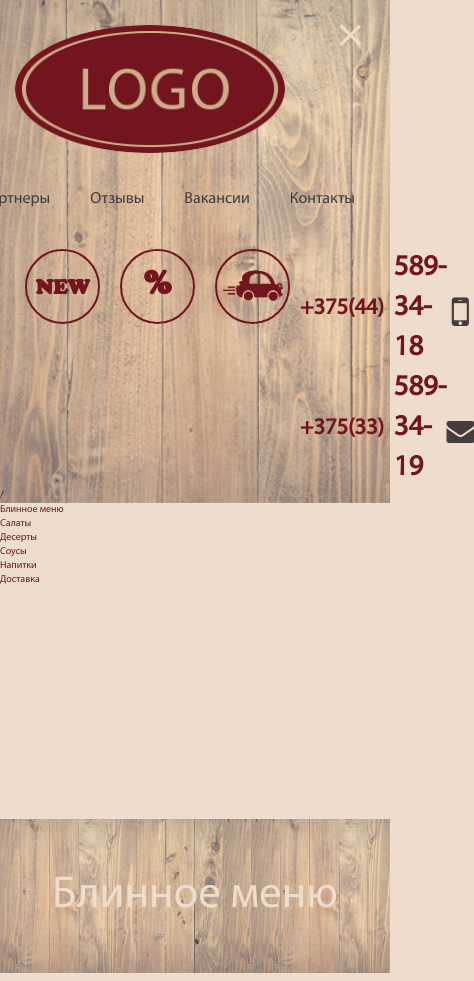
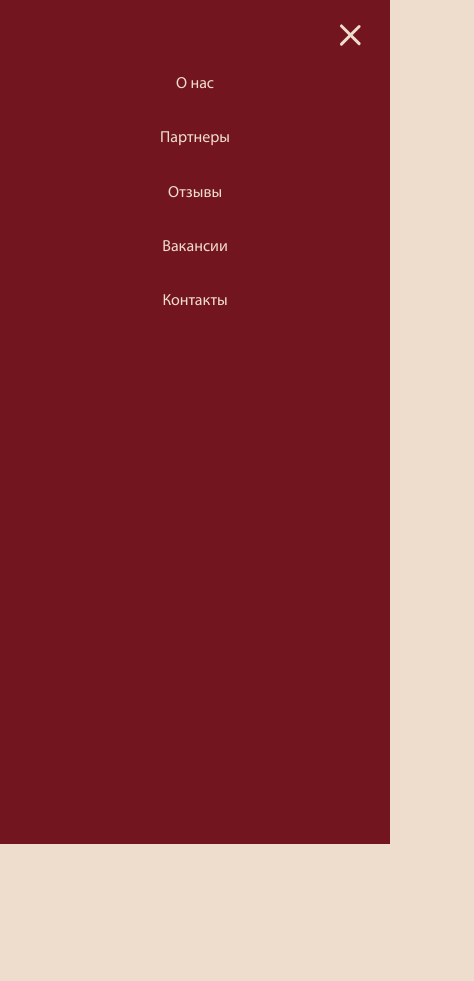
Before and after one commit to OlgaNaranovich/blin, a website: page index.html in a window 390 px wide. Both pictures are taken after a click on the link 351 px from the left and 39 px from the top of the page. Shown: the whole page, 474 px wide, since content can reach past the window. After the commit the page ends 852 px from the top, so only its background shows below. Drawn offline with nearby package versions, Linux system fonts and the light colour scheme; files whose address does not match are found by name.

Commit message:
HEADER responsive

```diff
--- a/index.html
+++ b/index.html
@@ -1,33 +1,38 @@
-<!DOCTYPE html>
+<!doctype html>
 <html lang="ru">
-	<head>
-		<meta charset="utf-8">
-		<title>BLIN</title>
+  <head>
+    <!-- Required meta tags -->
+    <meta charset="utf-8">
+    <meta name="viewport" content="width=device-width, initial-scale=1, shrink-to-fit=no">
+
+    <!-- Bootstrap CSS -->
+
+		<link rel="stylesheet" href="libs/font-awesome-4.7.0/css/font-awesome.min.css" />
+		<!-- <link rel="stylesheet" href="libs/owl.carousel.2.1.0/assets/owl.carousel.min.css" /> -->
+
 		<link rel="stylesheet" href="https://stackpath.bootstrapcdn.com/bootstrap/4.1.3/css/bootstrap.min.css" integrity="sha384-MCw98/SFnGE8fJT3GXwEOngsV7Zt27NXFoaoApmYm81iuXoPkFOJwJ8ERdknLPMO" crossorigin="anonymous">
-		<link rel="stylesheet" href="libs/font-awesome-4.7.0/css/font-awesome.min.css" />
-		<link rel="stylesheet" href="libs/owl.carousel.2.1.0/assets/owl.carousel.min.css" />
 		<link rel="stylesheet" type="text/css" href="css/style.css" />
+		<title>blin</title>
 	</head>
 
 	<body>
+		<!-- <div class="alert alert-primary" role="alert">
+  A simple primary alert—check it out!
+</div> -->
 
 		<a href="#" id="toggle-menu" class="toggle-menu" onclick="toggleMenu()"><span></span></a>
 
 		<header class="header section-wood">
-			<div class="container">
+			<div class="container-fluid">
 				<div class="row">
 
-					<div class="col-md-3">
+					<div class="col-md-3 col-sm-12">
 						<div class="header-left">
 							<a href="index.html"><img src="img/logo-top.png" alt="logo"></a>
-							<!-- <form>
-								<input type="search" placeholder="Поиск по сайту">
-								<div class="button">Поиск</div>
-							</form> -->
 						</div> <!-- END header-left -->
-					</div>	<!-- /.col-md-3 -->
+					</div>	<!-- /.col-md-3 col-sm-12 -->
 
-					<div class="col-md-9">
+					<div class="col-md-9 col-sm-12">
 						<div class="header-right">
 							<nav id="header_nav" class="header-right_nav">
 								<ul class="header-right_nav_ul">
@@ -61,9 +66,14 @@
 									<a href="#"><i class="fa fa-mobile"></i></a>
 									<a href="#"><i class="fa fa-envelope"></i></a>
 								</div>
-							</div>
+							</div> <!--END header-right_content-->
+
+							<form class="header-right_form">
+								<input type="search" placeholder="Поиск по сайту">
+								<button class="button">Поиск</button>
+							</form>
 						</div> <!--END header-right-->
-					</div> <!-- /.col-md-9 -->
+					</div> <!-- /.col-md-9 col-sm-12 -->
 
 				</div> <!-- END ROW -->
 			</div> / <!-- END CONTAINER -->
@@ -133,13 +143,12 @@
 			<h2>Блинное меню</h2>
 		</section>
 
-		<!-- <script>document.write('<script src="http://' + (location.host || '${1:localhost}').split(':')[0] + ':${2:35729}/livereload.js?snipver=1"></' + 'script>')</script> -->
 
-		<script src="https://code.jquery.com/jquery-3.3.1.slim.min.js" integrity="sha384-q8i/X+965DzO0rT7abK41JStQIAqVgRVzpbzo5smXKp4YfRvH+8abtTE1Pi6jizo" crossorigin="anonymous"></script>
-		<script src="https://cdnjs.cloudflare.com/ajax/libs/popper.js/1.14.3/umd/popper.min.js" integrity="sha384-ZMP7rVo3mIykV+2+9J3UJ46jBk0WLaUAdn689aCwoqbBJiSnjAK/l8WvCWPIPm49" crossorigin="anonymous"></script>
-		<script src="https://stackpath.bootstrapcdn.com/bootstrap/4.1.1/js/bootstrap.min.js" integrity="sha384-ChfqqxuZUCnJSK3+MXmPNIyE6ZbWh2IMqE241rYiqJxyMiZ6OW/JmZQ5stwEULTy" crossorigin="anonymous"></script>
-		<!-- <script src="libs/jquery/jquery-1.11.1.min.js"></script> -->
-		<script src="libs/owl.carousel.2.1.0/owl.carousel.min.js"></script>
+		<!-- <script src="libs/owl.carousel.2.1.0/owl.carousel.min.js"></script> -->
+
+	<script src="https://code.jquery.com/jquery-3.3.1.slim.min.js" integrity="sha384-q8i/X+965DzO0rT7abK41JStQIAqVgRVzpbzo5smXKp4YfRvH+8abtTE1Pi6jizo" crossorigin="anonymous"></script>
+	<script src="https://cdnjs.cloudflare.com/ajax/libs/popper.js/1.14.3/umd/popper.min.js" integrity="sha384-ZMP7rVo3mIykV+2+9J3UJ46jBk0WLaUAdn689aCwoqbBJiSnjAK/l8WvCWPIPm49" crossorigin="anonymous"></script>
+	<script src="https://stackpath.bootstrapcdn.com/bootstrap/4.1.3/js/bootstrap.min.js" integrity="sha384-ChfqqxuZUCnJSK3+MXmPNIyE6ZbWh2IMqE241rYiqJxyMiZ6OW/JmZQ5stwEULTy" crossorigin="anonymous"></script>
 		<script src="js/blin.js"></script>
 	</body>
 
--- a/js/blin.js
+++ b/js/blin.js
@@ -44,9 +44,19 @@ function changeOut3() {
 function toggleMenu() {
 	var tm = document.getElementById("toggle-menu");
 	var menu = document.getElementById("header_nav");
-	tm.classList.add("on");
-	menu.classList.add("toggle");
-	menu.style.display = "block";
+
+	if (!menu.classList.contains("toggle")) {
+		menu.classList.add("toggle");
+	} else
+		menu.classList.remove("toggle");
+
+
+	if (!tm.classList.contains("on")) {
+		tm.classList.add("on");
+	} else
+		tm.classList.remove("on");
+
+
 }
 
 // $(document).ready(function(){
--- a/sass/_base.sass
+++ b/sass/_base.sass
@@ -1,12 +1,17 @@
+
 *
 	margin: 0
 	padding: 0
 a
 	text-decoration: none
-	color: $red
+	color: $light
 	&:hover
 		text-decoration: underline
+		color: $light
 	&:focus
+		outline: none
+input
+	&:focus, &:hover
 		outline: none
 li
 	list-style-type: none
@@ -23,6 +28,22 @@ body
 	font-family: 'myriad-pro-regular', sans-serif
 	font-size: 10px
 	line-height: 1.4
+	position: relative
+
 .section-wood
 	background-image: url(../img/bg_wood.jpg)
 	background-size: cover
+button, .button
+	background-color: $green
+	color: $light
+	font-size: 22px*$em
+	border-radius: 5px
+	border: none
+	border-bottom: 1px solid darken($green, 6%)
+	padding: 10px 20px
+	transition: $trs
+	&:hover
+		background-color: lighten($green, 5%)
+	&:focus
+		background-color: darken($green, 5%)
+		outline: none
--- a/sass/_media.sass
+++ b/sass/_media.sass
@@ -11,14 +11,35 @@
 				li
 					a
 						font-size: 1rem
+			&-right_content
+				.circles
+					margin: 0
+					.circle
+						width: 4.3rem
+						height: 4.3rem
+						font-size: 2.2rem
+						line-height: 1.8
+						.delivery-activ
+							font-size: .8rem
+				.tel-top
+					margin: 0 15px
 
 /* Small Devices, Tablets*/
-@media screen and (max-width: 768px)
+@media screen and (max-width: 767px)
 	body
-		.header-right_nav_wrap
+		.header-right_nav
 			display: none
 		.toggle-menu
 			display: block
+		.header-right_content
+			flex-direction: column
+			.circles, .tel-top
+				margin: auto
+			.contact-icon
+				display: none
+		.header-right_form
+			margin: auto
+
 
 /* Extra Small Devices, Phones*/
 @media screen and (max-width: 480px)
--- a/sass/_vars.sass
+++ b/sass/_vars.sass
@@ -1,5 +1,7 @@
 $light:	#eeddcc
+$link: #ceac8b
 $red:	#73151f
 $gray:	#453d3d
 $green:	#3f5f10
 $em: .75
+$trs: all .3s ease
--- a/sass/style.sass
+++ b/sass/style.sass
@@ -1,3 +1,6 @@
+$grid-columns: 12 !default
+$grid-gutter-width: 0 !default
+
 @import 'vars'
 @import 'fonts'
 @import 'base'
@@ -5,15 +8,21 @@
 
 .header
 	&-left
-		margin: 25px 0
+		height: 100%
+		display: flex
+		justify-content: center
+		text-align: center
+		align-items: center
 		img
-			width: 80%
+			width: 90%
 			max-width: 270px
+			padding: 30px 0
 	&-right
 		display: flex
 		flex-direction: column
 		justify-content: space-around
 		&_nav
+
 			&_ul
 				display: flex
 				justify-content: flex-end
@@ -37,21 +46,49 @@
 							color: #73151f
 							&::after
 								transform: scaleX(1)
+		.toggle
+			display: block
+			position: absolute
+			width: 100vw
+			height: 100vh
+			top: -175px
+			left: 0
+			background-color: $red
+			transition: $trs
+			ul
+				margin-top: 70px
+				display: block
+				text-align: center
+				li
+					margin: 25px 0
+					padding: 3px 0
+					transition: all .1s ease
+					&:hover
+						background-color: $light
+					a
+						color: $light
+						display: block
+						transition: all .1s ease
+						&:hover
+							color: $red
+
 		&_content
 			display: flex
 			flex-direction: row
-			justify-content: space-around
+			justify-content: flex-end
 			.circles
 				display: flex
 				flex-direction: row
+				margin: 0 30px
 				.circle
 					margin: 0 10px
 					border: 2px solid $red
 					border-radius: 50%
-					width: 75px
-					height: 75px
+					width: 4.6rem
+					height: 4.6rem
+					color: $red
 					text-align: center
-					font-size: 45px*$em
+					font-size: 2.2rem
 					font-family: 'cooper-black', sans-serif
 					font-weight: bold
 					line-height: 1.9
@@ -59,13 +96,15 @@
 					&:hover
 						background-color: $red
 						transform: scale(1.1, 1.1)
-
 					.new
-						font-size: 28px*$em
+						font-size: 1.3rem
+						color: $red
+					.discounts
+						color: $red
 					.new-activ, .discounts-activ, .delivery-activ
 						display: inline-block
-						font-size: 22px*$em
-						line-height: 20px
+						font-size: .85rem
+						line-height: 1.5
 						vertical-align: middle
 						font-family: 'myriad-pro-regular', sans-serif
 						font-weight: normal
@@ -76,15 +115,17 @@
 						img
 							width: 60px
 							height: auto
-			.tel-top_wrap
-				font-size: 38px*$em
-				font-weight: bold
-				color: $red
-				display: flex
-				span
-					font-size: 30px*$em
-					margin: auto
-					padding-right: 10px
+			.tel-top
+				margin: 0 30px
+				.tel-top_wrap
+					font-size: 1.7rem
+					font-weight: bold
+					color: $red
+					display: flex
+					span
+						font-size: 1.2rem
+						margin: auto
+						padding-right: 10px
 			.contact-icon
 				display: flex
 				flex-direction: column
@@ -93,7 +134,7 @@
 					margin: auto
 					.fa
 						color: $gray
-						transition:	all .3s ease
+						transition:	$trs
 						&:hover
 							transform: translateX(5px)
 							color: $red
@@ -101,6 +142,29 @@
 							font-size: 40px
 						&-envelope
 							font-size: 28px
+		&_form
+			display: flex
+			justify-content: flex-end
+			input
+				min-width: 200px
+				max-height: 30px
+				background-color: $light
+				color: $gray
+				padding-left: 5px
+				margin: 5px 0
+				border: 1px solid #bea18e
+				transition: $trs
+				&::-webkit-input-placeholder
+					font-family: 'myriad-pro-regular', sans-serif
+					color: $red
+
+				&:hover
+					box-shadow: inset 0 0 5px rgba(170, 145, 130, .6)
+
+			.button
+				font-size: 18px*$em
+				padding: 5px 10px
+				margin: 5px 0 5px 10px
 
 
 /*MOBILE MENU TOGGLE BUTTON*/
```
Also changed, not shown: css/style.css, img/bg_top_menu.png, img/circle-new-activ.png (deleted), img/circle-new.png (deleted), 2 other files.
